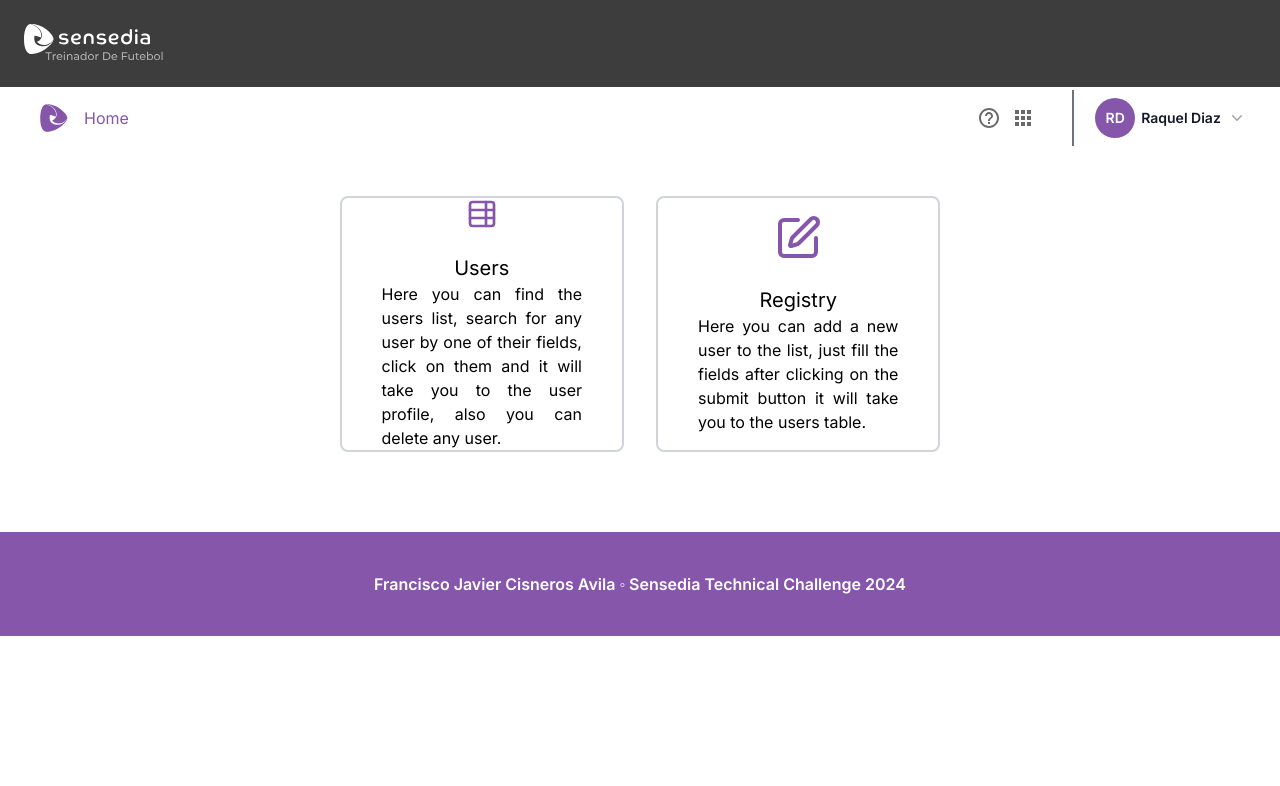
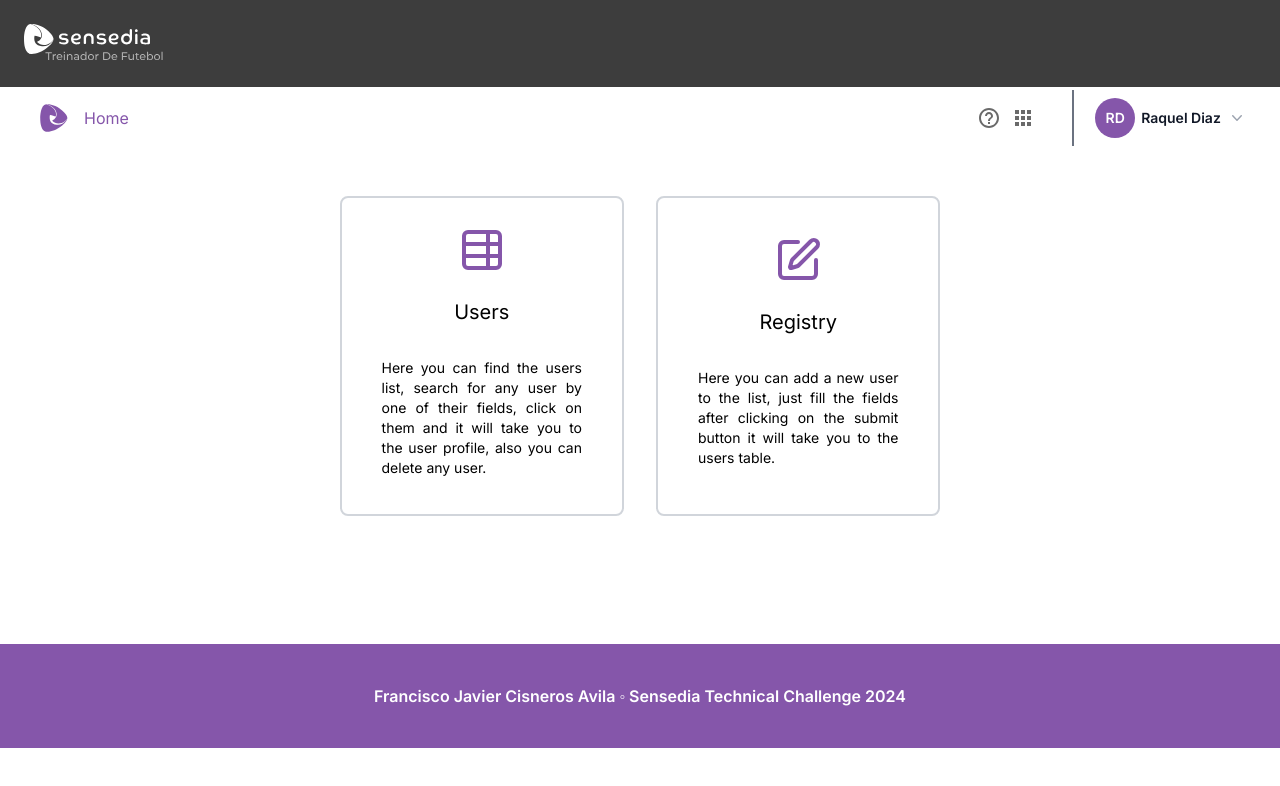
Before and after one commit to JavierCisneros/sensedia_challengue, a Next.js app: page / in a window 1280 px wide. Shown: the top 786 px of the page. Built offline with nearby package versions, Linux system fonts and the light colour scheme.

Commit message:
added visual changes

```diff
--- a/src/app/page.tsx
+++ b/src/app/page.tsx
@@ -6,10 +6,10 @@ export default function Home() {
   return (
     <>
       <Header />
-      <main className="bg-white h-full w-full md:w-3/4 lg:w-2/3 sticky flex items-center justify-center mx-auto flex-col md:flex-row pt-6">
+      <main className="bg-white h-full w-full md:w-3/4 lg:w-2/3 sticky flex items-center justify-center mx-auto flex-col md:flex-row pt-6 pb-12">
         <Link
           href="/users"
-          className=" flex items-center justify-center flex-col w-full md:w-1/2 lg:w-2/6 rounded-lg border-solid border-2 border-gray-300 h-64 mx-4 my-4 hover:shadow-xl transition duration-300 ease-in-out transform hover:-translate-y-1 hover:scale-105"
+          className=" flex items-center justify-center flex-col w-2/3 md:w-1/2 lg:w-2/6 rounded-lg border-solid border-2 border-gray-300 h-80 mx-4 my-4  hover:shadow-xl transition duration-300 ease-in-out transform hover:-translate-y-1 hover:scale-105"
         >
           <svg
             xmlns="http://www.w3.org/2000/svg"
@@ -21,7 +21,7 @@ export default function Home() {
             strokeWidth="2"
             strokeLinecap="round"
             strokeLinejoin="round"
-            className="text-purple_sensedia w-12 h-12 mb-6"
+            className="text-purple_sensedia w-12 h-12 mb-6  mt-6"
           >
             <path d="M15 3v18" />
             <rect width="18" height="18" x="3" y="3" rx="2" />
@@ -29,7 +29,7 @@ export default function Home() {
             <path d="M21 15H3" />
           </svg>
           <h2 className="text-xl">Users</h2>
-          <p className="px-6 md:px-10 text-justify">
+          <p className="px-6 md:px-10 text-justify md:text-sm sm:py-8 sm:h-38">
             Here you can find the users list, search for any user by one of
             their fields, click on them and it will take you to the user
             profile, also you can delete any user.
@@ -37,7 +37,7 @@ export default function Home() {
         </Link>
         <Link
           href="/users/new"
-          className="flex items-center justify-center flex-col w-full md:w-1/2 lg:w-2/6 rounded-lg border-solid border-2 border-gray-300 h-64 mx-4 my-4 hover:shadow-xl transition duration-300 ease-in-out transform hover:-translate-y-1 hover:scale-105"
+          className="flex items-center justify-center flex-col w-2/3 md:w-1/2 lg:w-2/6 rounded-lg border-solid border-2 border-gray-300 h-80 mx-4 my-4 hover:shadow-xl transition duration-300 ease-in-out transform hover:-translate-y-1 hover:scale-105"
         >
           <svg
             xmlns="http://www.w3.org/2000/svg"
@@ -49,13 +49,13 @@ export default function Home() {
             strokeWidth="2"
             strokeLinecap="round"
             strokeLinejoin="round"
-            className="text-purple_sensedia w-12 h-12 mb-6"
+            className="text-purple_sensedia w-12 h-12 mb-6 mt-6"
           >
             <path d="M12 3H5a2 2 0 0 0-2 2v14a2 2 0 0 0 2 2h14a2 2 0 0 0 2-2v-7" />
             <path d="M18.375 2.625a1 1 0 0 1 3 3l-9.013 9.014a2 2 0 0 1-.853.505l-2.873.84a.5.5 0 0 1-.62-.62l.84-2.873a2 2 0 0 1 .506-.852z" />
           </svg>
           <h2 className="text-xl">Registry</h2>
-          <p className="px-6 md:px-10 text-justify">
+          <p className="px-6 md:px-10 text-justify md:text-sm sm:py-8 sm:h-38">
             Here you can add a new user to the list, just fill the fields after
             clicking on the submit button it will take you to the users table.
           </p>
```
